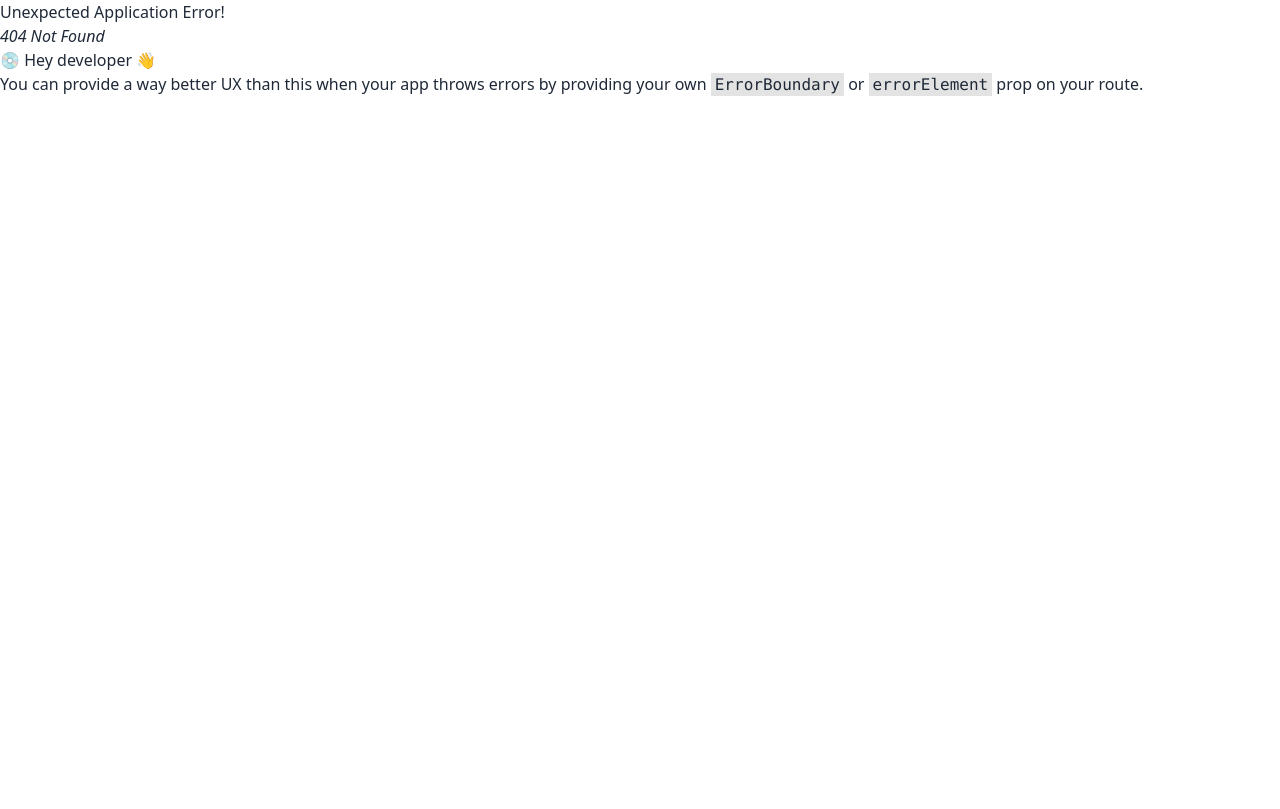
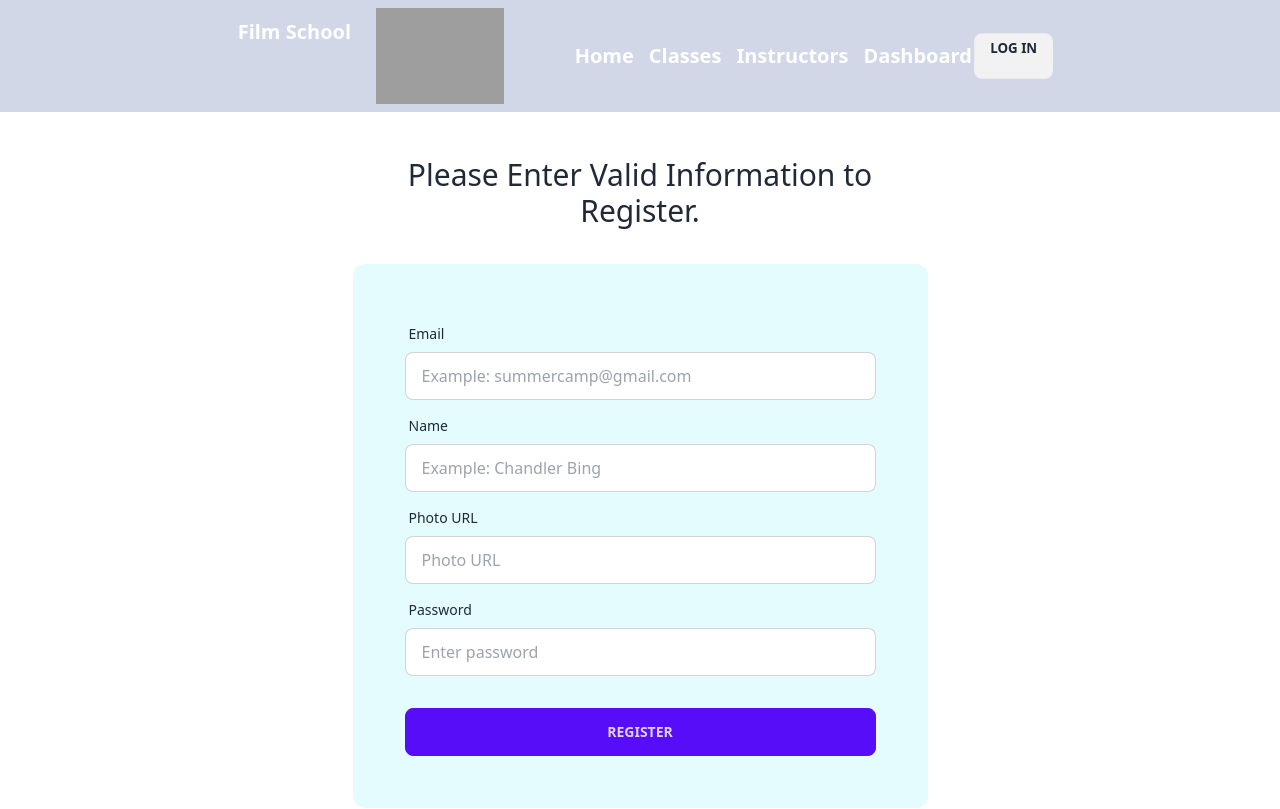
Before and after one commit to smhasnanmonir/Full-Stack-School-Website, a React (Vite) app: page /register in a window 1280 px wide. Before the commit this address had no page. Shown: the top 809 px of the page. Built offline with nearby package versions, Linux system fonts and the light colour scheme; grey boxes are pictures that could not be loaded.

Commit message:
registration page added

```diff
--- a/src/Pages/Home/Home/TopTeacher/TopTeacher.jsx
+++ b/src/Pages/Home/Home/TopTeacher/TopTeacher.jsx
@@ -4,7 +4,7 @@ import TopTeacherCard from "./TopTeacherCard";
 const TopTeacher = () => {
   const [teachers, setTeacher] = useState([]);
   useEffect(() => {
-    fetch("instructor.json")
+    fetch("http://localhost:5000/instructors")
       .then((res) => res.json())
       .then((data) => {
         setTeacher(data);
--- a/src/Pages/Login/Login.jsx
+++ b/src/Pages/Login/Login.jsx
@@ -46,7 +46,7 @@ const Login = () => {
         </div>
       </div>
       <div className="grid place-items-center gap-3 mb-[55px]">
-        <Link className="btn btn-secondary text-black" to="/signup">
+        <Link className="btn btn-secondary text-black" to="/register">
           New? Sign Up
         </Link>
         <Link className="btn btn-success" to="/">
--- /dev/null
+++ b/src/Pages/Registration/Registration.jsx
@@ -0,0 +1,103 @@
+import { useForm } from "react-hook-form";
+
+const Registration = () => {
+  const {
+    register,
+    handleSubmit,
+    watch,
+    reset,
+    formState: { errors },
+  } = useForm();
+
+  const onSubmit = () => {
+    reset();
+  };
+  return (
+    <div className="lg:w-[575px] w-[375px] my-[45px] mx-auto">
+      <h1 className="mb-[35px] text-3xl text-center">
+        Please Enter Valid Information to Register.
+      </h1>
+      <form
+        onSubmit={handleSubmit(onSubmit)}
+        className="bg-cyan-200 bg-opacity-30 rounded-xl p-5 "
+      >
+        <div className="card-body">
+          <div className="form-control">
+            <label className="label">
+              <span className="label-text">Email</span>
+            </label>
+            <input
+              type="text"
+              name="email"
+              {...register("email", { required: true })}
+              placeholder="Example: summercamp@gmail.com"
+              className="input input-bordered"
+            />
+            {errors.email && (
+              <span className="text-orange-400 mt-2">
+                You can not register without an email address.
+              </span>
+            )}
+          </div>
+          <div className="form-control">
+            <label className="label">
+              <span className="label-text">Name</span>
+            </label>
+            <input
+              type="text"
+              name="name"
+              {...register("name", { required: true })}
+              placeholder="Example: Chandler Bing"
+              className="input input-bordered"
+            />
+            {errors.name && (
+              <span className="text-orange-400 mt-2">Please give a name.</span>
+            )}
+          </div>
+          <div className="form-control">
+            <label className="label">
+              <span className="label-text">Photo URL</span>
+            </label>
+            <input
+              type="text"
+              {...register("PhotoURL", { required: true })}
+              placeholder="Photo URL"
+              className="input input-bordered"
+            />
+            {errors.name && (
+              <span className="text-orange-400 mt-2">
+                Please enter a photo url.
+              </span>
+            )}
+          </div>
+
+          <div className="form-control">
+            <label className="label">
+              <span className="label-text">Password</span>
+            </label>
+            <input
+              type="password"
+              name="password"
+              {...register("password", {
+                required: true,
+                minLength: 6,
+              })}
+              placeholder="Enter password"
+              className="input input-bordered"
+            />
+            {errors.password && (
+              <span className="text-orange-400 mt-2" role="alert">
+                Enter longer password.
+              </span>
+            )}
+          </div>
+          <div className="form-control mt-6">
+            <input className="btn btn-primary" type="submit" value="Register" />
+          </div>
+        </div>
+      </form>
+    </div>
+  );
+};
+
+export default Registration;
--- a/src/Routes/Routes.jsx
+++ b/src/Routes/Routes.jsx
@@ -4,6 +4,7 @@ import Home from "../Pages/Home/Home/Home";
 import Classes from "../Pages/Classes/Classes";
 import Instructors from "../Pages/Instructors/Instructors";
 import Login from "../Pages/Login/Login";
+import Registration from "../Pages/Registration/Registration";
 
 const router = createBrowserRouter([
   {
@@ -27,6 +28,10 @@ const router = createBrowserRouter([
         element: <Login></Login>,
       },
       {
+        path: "/register",
+        element: <Registration></Registration>,
+      },
+      {
         path: "/dashboard",
         element: <Instructors></Instructors>,
       },
```
